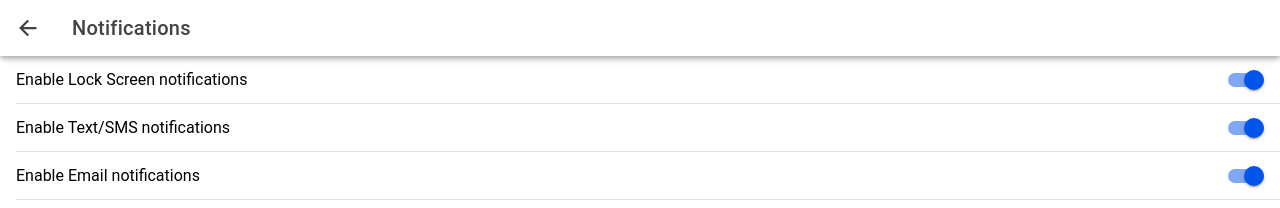
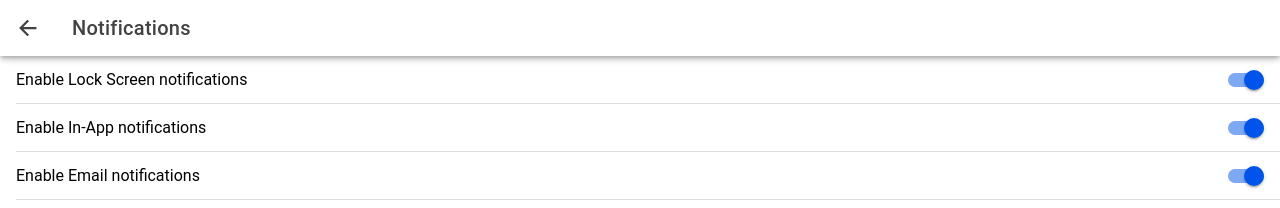
Before and after one commit to carmendyck/cse210-team7, a React (Vite) app in the folder frontend/: page /notifications in a window 1280 px wide. Shown: the top 208 px of the page. Built offline with nearby package versions, Linux system fonts and the light colour scheme; sample sign-in values are in the browser's storage.

Commit message:
Update Notifications for in-app

```diff
--- a/frontend/src/pages/Notifications.tsx
+++ b/frontend/src/pages/Notifications.tsx
@@ -22,7 +22,7 @@ const Notifications: React.FC = () => {
           <IonToggle slot="end" checked={lockScreen} onIonChange={(e) => setLockScreen(e.detail.checked)} />
         </IonItem>
         <IonItem>
-          <IonLabel>Enable Text/SMS notifications</IonLabel>
+          <IonLabel>Enable In-App notifications</IonLabel>
           <IonToggle slot="end" checked={inapp} onIonChange={(e) => setInApp(e.detail.checked)} />
         </IonItem>
         <IonItem>
```
